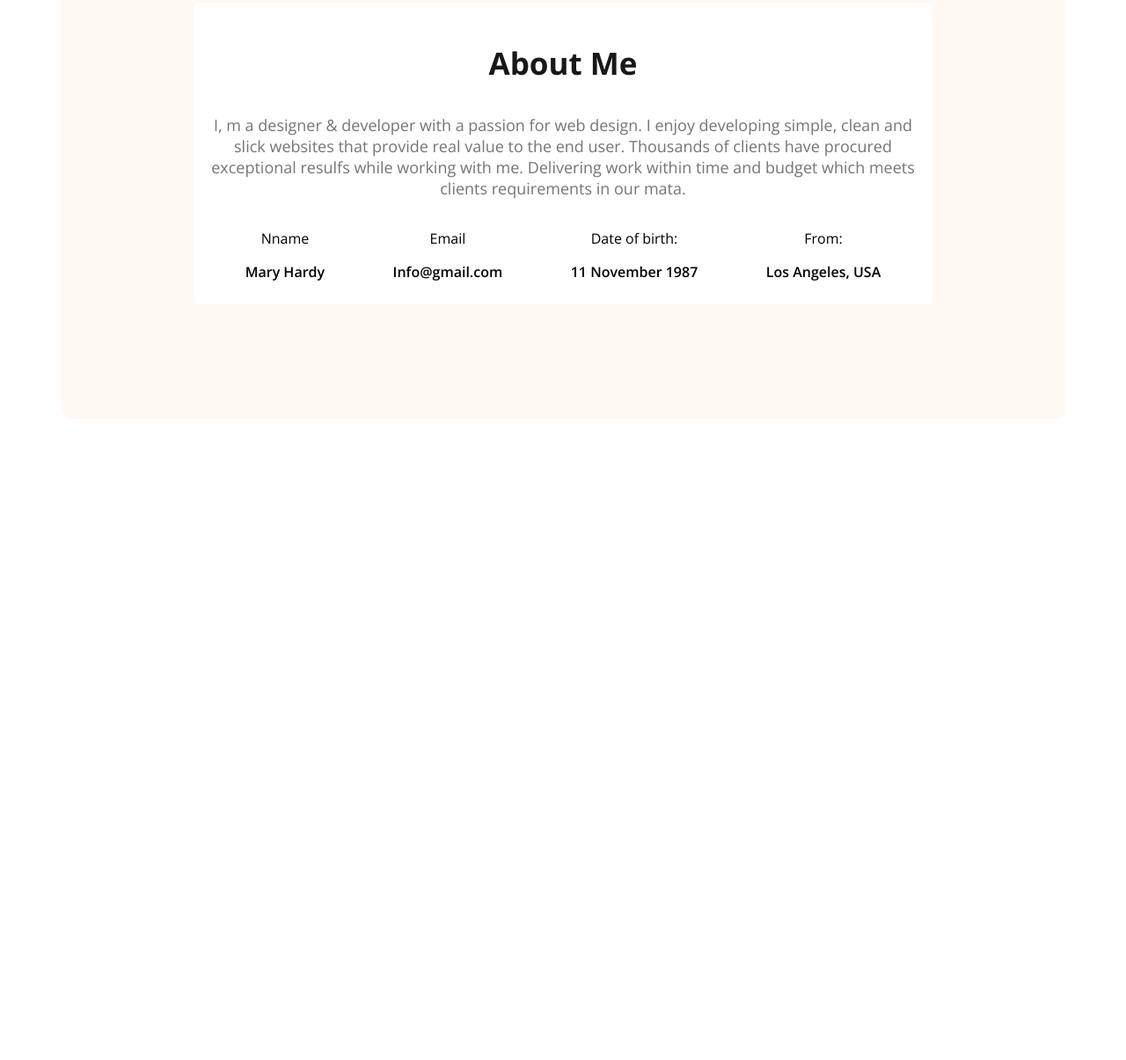
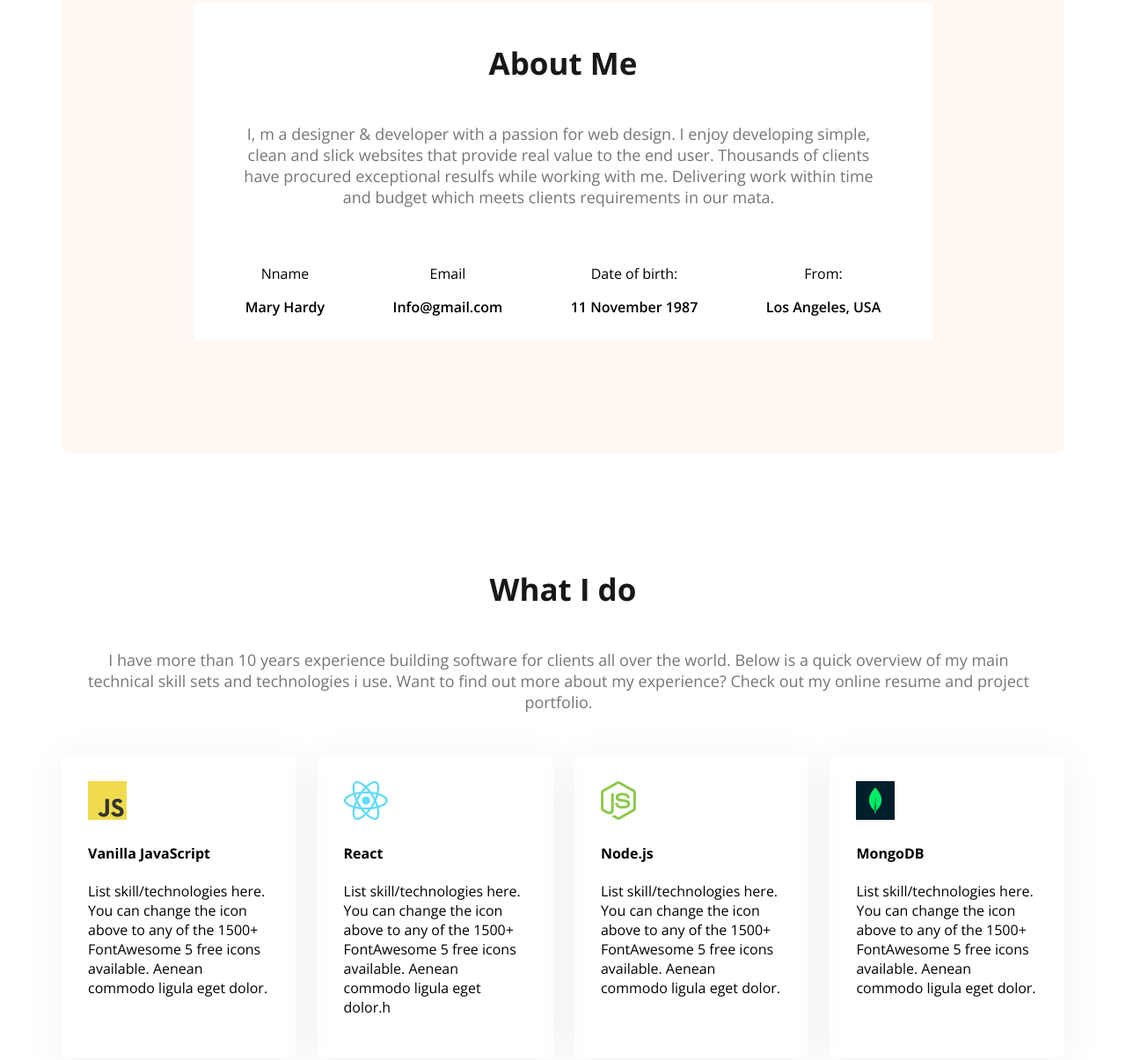
Before and after one commit to Abdul-Kader-Rimon/web-dev-portfolio, a plain HTML site: page index.html in a window 1280 px wide. Shown: the part 1087-2292 px from the top of the page at 88% size. Before the commit the page ends 1571 px from the top, so only its background shows below. Drawn offline with nearby package versions, Linux system fonts and the light colour scheme.

Commit message:
skills-section

```diff
--- a/index.html
+++ b/index.html
@@ -65,6 +65,43 @@
 
 
         </section>
+        <!-- skills section -->
+         <section class="skills  ">
+            <h3 class="section-title text-center">What I do</h3>
+            <p class="section-description text-center">
+                I have more than 10 years experience building software for clients all over the world. Below is a quick overview of my
+                main technical skill sets and technologies i use. Want to find out more about my experience? Check out my online resume
+                and project portfolio.
+            </p>
+            <div class="skills-container">
+                <!-- .skill*4>img+h4.skill-title+p.description -->
+                <div class="skill">
+                    <img src="images/icons/js.png" alt="">
+                    <h4 class="skill-title">Vanilla JavaScript</h4>
+                    <p class="description">List skill/technologies here. You can change the icon above to any of the 1500+ FontAwesome 5 free icons available.
+                    Aenean commodo ligula eget dolor.</p>
+                </div>
+                <div class="skill">
+                    <img src="images/icons/react.png" alt="">
+                    <h4 class="skill-title">React</h4>
+                    <p class="description">List skill/technologies here. You can change the icon above to any of the 1500+ FontAwesome 5 free icons available.
+                    Aenean commodo ligula eget dolor.h</p>
+                </div>
+                <div class="skill">
+                    <img src="images/icons/nodejs.png" alt="">
+                    <h4 class="skill-title">Node.js</h4>
+                    <p class="description">List skill/technologies here. You can change the icon above to any of the 1500+ FontAwesome 5 free icons available.
+                    Aenean commodo ligula eget dolor.</p>
+                </div>
+                <div class="skill">
+                    <img src="images/icons/mongo.png" alt="">
+                    <h4 class="skill-title">MongoDB</h4>
+                    <p class="description">List skill/technologies here. You can change the icon above to any of the 1500+ FontAwesome 5 free icons available.
+                    Aenean commodo ligula eget dolor.</p>
+                </div>
+            </div>
+         </section>
+
     </main>
     <footer>
 
--- a/style.css
+++ b/style.css
@@ -12,6 +12,9 @@
 }
 .text-primary{
     color: #FD6E0A;
+}
+.text-center{
+    text-align: center;
 }
 
 .dark-2{
@@ -102,12 +105,16 @@ main{
     margin: 0 auto;
 }
 
+main section {
+    margin-top: 130px;
+    margin-bottom: 130px;
+}
+
 /* about style */
 .about{
     border-radius: 10px;
     padding: 130px 150px;
     text-align: center;
-    margin-top: 130px;
 
 
 }
@@ -124,3 +131,20 @@ main{
     display: flex;
     justify-content: space-around;
 }
+
+.section-description {
+    padding: 10px 40px 30px 30px;
+}
+
+/* skills-container */
+
+.skills-container{
+    display: flex;
+    gap: 24px;
+}
+
+.skill{
+    padding: 30px;
+    box-shadow: 0px 6px 50px 0px rgba(0, 0, 0, 0.06);
+    border-radius: 5px;
+}
```
